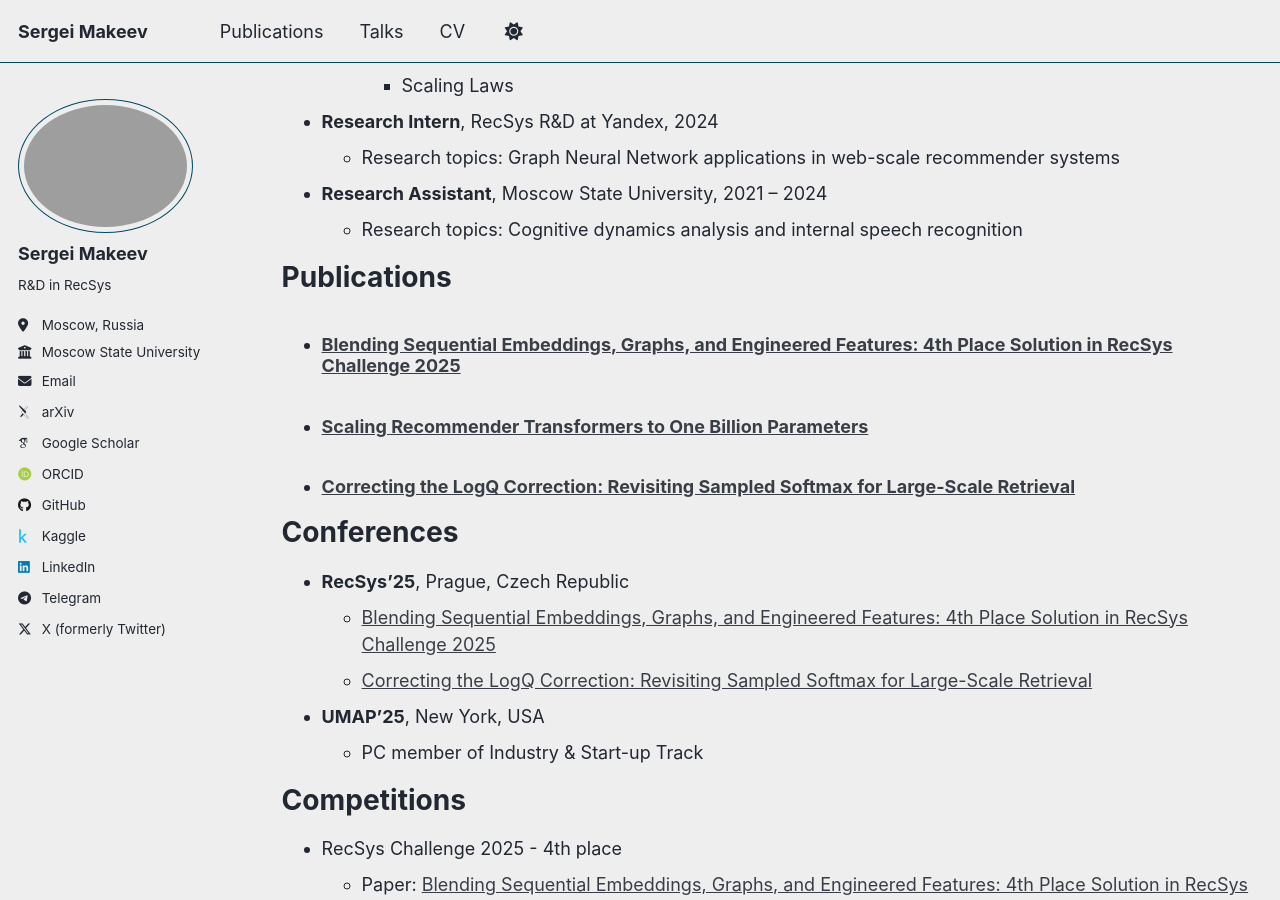
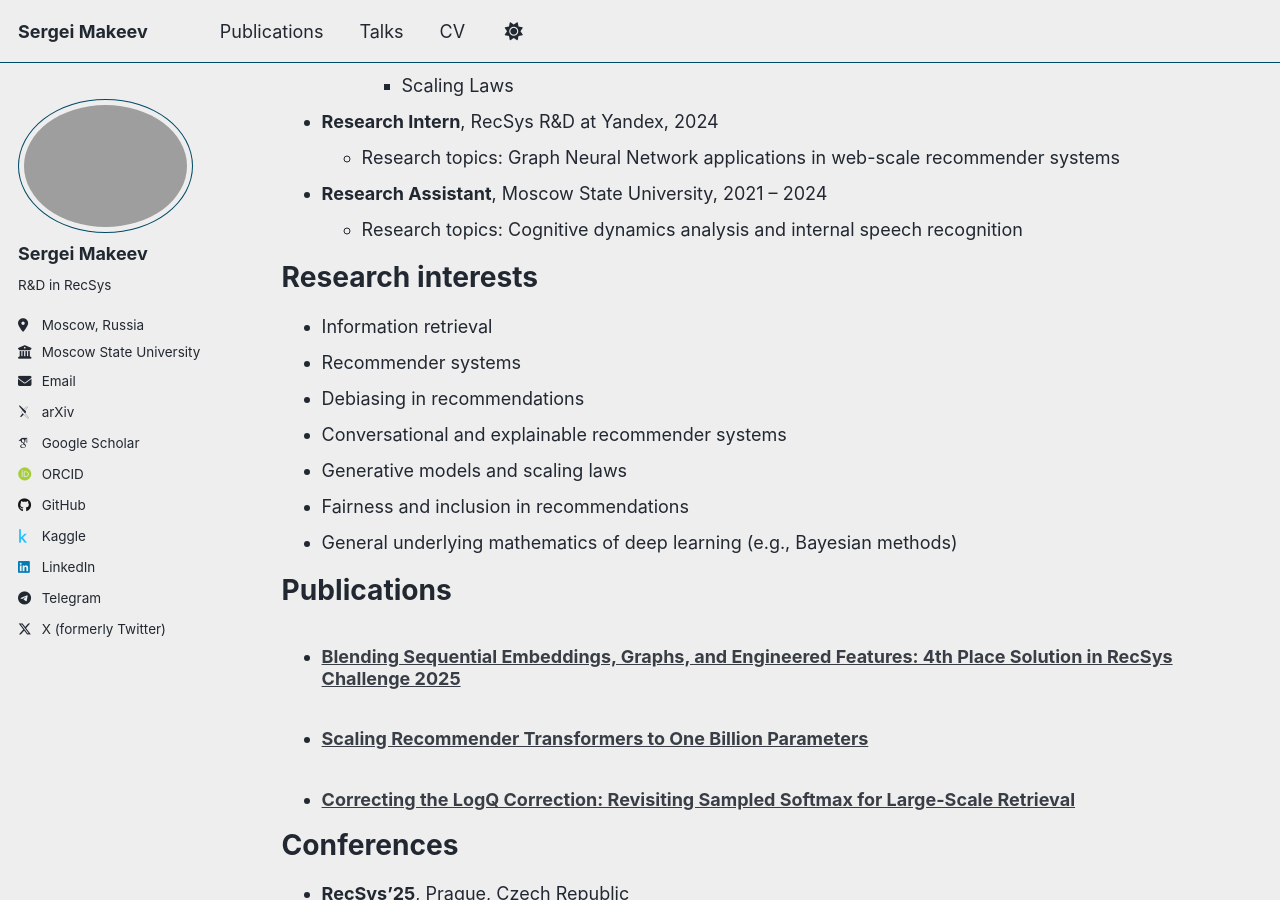
Before and after one commit to neuralsrg/neuralsrg.github.io, a Jekyll site: the page built from _pages/cv.md, in a window 1280 px wide and 900 px high, scrolled down 614 px. Built offline with Jekyll 4.4.1, drawn with Linux system fonts in a browser that asks for light colours; some web fonts are replaced; a script that is not in the unit is left out.

Commit message:
Update About and CV

```diff
--- a/_pages/cv.md
+++ b/_pages/cv.md
@@ -34,6 +34,16 @@ Work experience
 
 * **Research Assistant**, Moscow State University, 2021 -- 2024
   * Research topics: Cognitive dynamics analysis and internal speech recognition
+
+Research interests
+======
+* Information retrieval
+* Recommender systems
+* Debiasing in recommendations
+* Conversational and explainable recommender systems
+* Generative models and scaling laws
+* Fairness and inclusion in recommendations
+* General underlying mathematics of deep learning (e.g., Bayesian methods)
 
 Publications
 ======
```
Also changed, not shown: _pages/about.md (+1 -1 lines).
